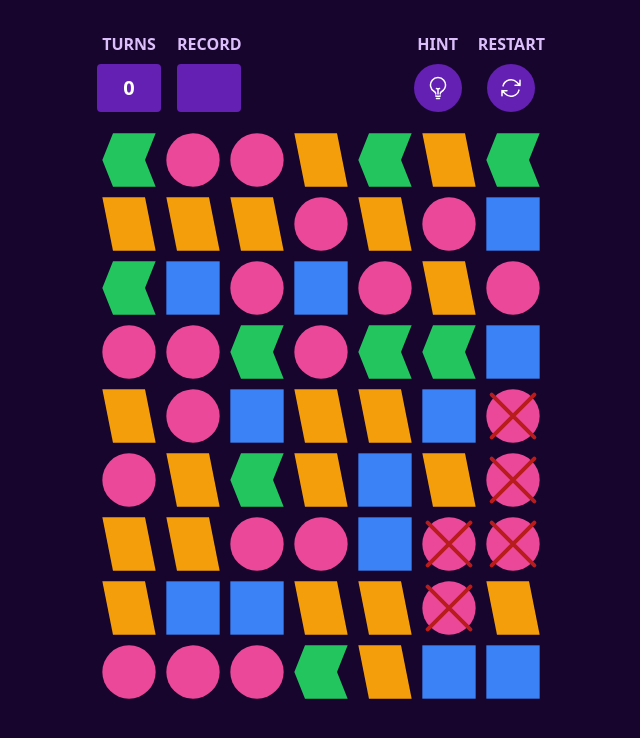
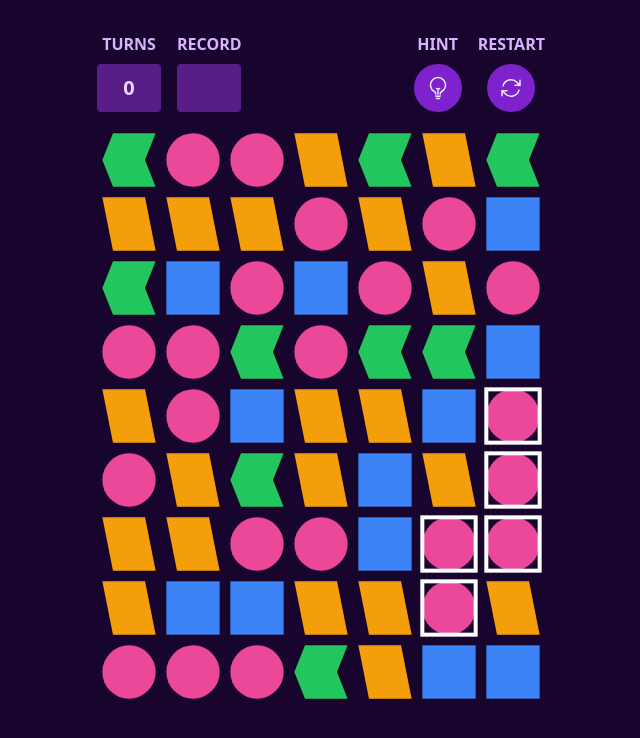
Before and after one commit to nico-bachner/nrk-former, a Next.js app: page / in a window 1280 px wide. Both pictures are taken after a click on the button 756 px from the left and 88 px from the top of the page. Shown: the top 738 px of the page, without its empty margins (319-959 px from the left). Built offline with nearby package versions, Linux system fonts and the light colour scheme.

Commit message:
fix: adjust colours

```diff
--- a/src/game.tsx
+++ b/src/game.tsx
@@ -2,15 +2,14 @@
 
 import { useEffect, useState } from 'react'
 
+import { Tile } from '@/Tile'
 import { BOARDS } from '@/boards'
 import { HintIcon } from '@/icons/Hint'
 import { RestartIcon } from '@/icons/Restart'
-import { XIcon } from '@/icons/X'
+import { SquareIcon } from '@/icons/Square'
 import { getHint } from '@/lib/getHint'
 import { getTileGroups } from '@/lib/getTileGroups'
 import { Hint } from '@/types'
-
-import { Tile } from './Tile'
 
 const BOARD = BOARDS[1]
 
@@ -40,25 +39,25 @@ export const Game: React.FC = () => {
       <div className="flex justify-between gap-4">
         <div className="flex gap-4">
           <div className="flex flex-col items-center gap-2">
-            <p className="font-bold uppercase text-[#DBBFFA]">Turns</p>
+            <p className="font-bold uppercase text-purple-300">Turns</p>
 
-            <div className="flex h-12 w-16 items-center justify-center rounded bg-[#641FB3]">
-              <p className="text-xl font-bold text-white">{stepCount}</p>
+            <div className="flex h-12 w-16 items-center justify-center rounded bg-purple-900">
+              <p className="text-xl font-bold text-purple-200">{stepCount}</p>
             </div>
           </div>
 
           <div className="flex flex-col items-center gap-2">
-            <p className="font-bold uppercase text-[#DBBFFA]">Record</p>
+            <p className="font-bold uppercase text-purple-300">Record</p>
 
-            <div className="flex h-12 w-16 items-center justify-center rounded bg-[#641FB3]">
-              <p className="text-xl font-bold text-white">{record}</p>
+            <div className="flex h-12 w-16 items-center justify-center rounded bg-purple-900">
+              <p className="text-xl font-bold text-purple-200">{record}</p>
             </div>
           </div>
         </div>
 
         <div className="flex gap-4">
           <div className="flex flex-col items-center gap-2">
-            <p className="font-bold uppercase text-[#DBBFFA]">Hint</p>
+            <p className="font-bold uppercase text-purple-300">Hint</p>
 
             <button
               onClick={() => {
@@ -68,14 +67,14 @@ export const Game: React.FC = () => {
                 const hint = getHint(board, Math.min(1, movesLeft - 1))
                 setHint(hint)
               }}
-              className="flex size-12 items-center justify-center rounded-full bg-[#641FB3]"
+              className="flex size-12 items-center justify-center rounded-full bg-purple-700"
             >
-              <HintIcon className="text-white" />
+              <HintIcon className="text-purple-100" />
             </button>
           </div>
 
           <div className="flex flex-col items-center gap-2">
-            <p className="font-bold uppercase text-[#DBBFFA]">Restart</p>
+            <p className="font-bold uppercase text-purple-300">Restart</p>
 
             <button
               onClick={() => {
@@ -83,9 +82,9 @@ export const Game: React.FC = () => {
                 setStepCount(0)
                 setHint(undefined)
               }}
-              className="flex size-12 items-center justify-center rounded-full bg-[#641FB3]"
+              className="flex size-12 items-center justify-center rounded-full bg-purple-700"
             >
-              <RestartIcon className="text-white" />
+              <RestartIcon className="text-purple-100" />
             </button>
           </div>
         </div>
@@ -134,7 +133,7 @@ export const Game: React.FC = () => {
                 <Tile tile={tile} />
                 {hint &&
                   hint.tileGroup.some(([i2, j2]) => i2 == i && j2 == j) && (
-                    <XIcon className="absolute inset-0 h-full w-full text-red-700" />
+                    <SquareIcon className="absolute inset-0 h-full w-full text-white" />
                   )}
               </button>
             )
--- /dev/null
+++ b/src/icons/Circle.tsx
@@ -0,0 +1,20 @@
+import { IconProps } from '@/types'
+import { cn } from '@/utils/cn'
+
+export const CircleIcon: React.FC<IconProps> = ({
+  stroke = 'currentColor',
+  className,
+  ...props
+}) => (
+  <svg
+    xmlns="http://www.w3.org/2000/svg"
+    fill="none"
+    stroke={stroke}
+    strokeWidth={1.5}
+    className={cn('size-6', className)}
+    viewBox="0 0 24 24"
+    {...props}
+  >
+    <circle cx="12" cy="12" r="10" />
+  </svg>
+)
--- /dev/null
+++ b/src/icons/Square.tsx
@@ -0,0 +1,20 @@
+import { IconProps } from '@/types'
+import { cn } from '@/utils/cn'
+
+export const SquareIcon: React.FC<IconProps> = ({
+  stroke = 'currentColor',
+  className,
+  ...props
+}) => (
+  <svg
+    xmlns="http://www.w3.org/2000/svg"
+    fill="none"
+    stroke={stroke}
+    strokeWidth={1.5}
+    className={cn('size-6', className)}
+    viewBox="0 0 24 24"
+    {...props}
+  >
+    <rect x="2" y="2" width="20" height="20" />
+  </svg>
+)
```
